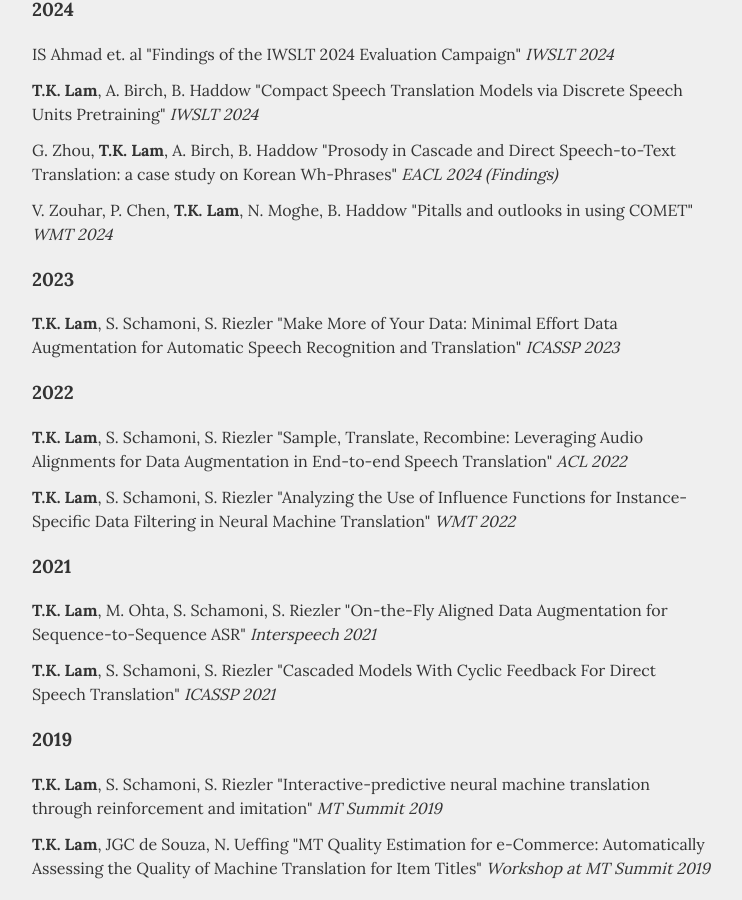
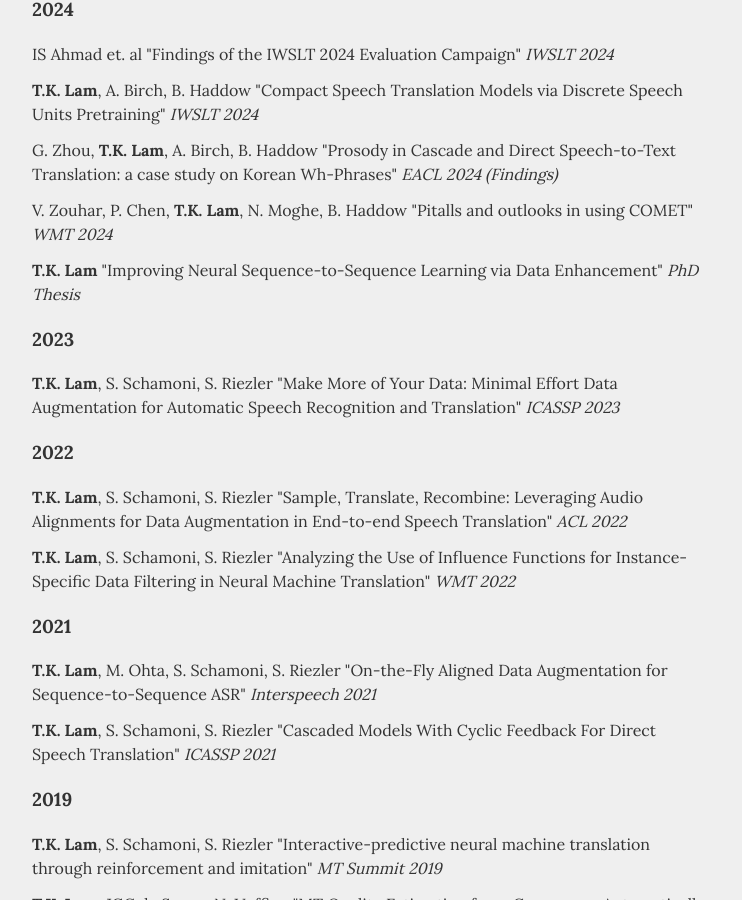
Before and after one commit to heidelkin/heidelkin.github.io, a Jekyll site: the page built from index.html, in a window 1280 px wide and 900 px high, scrolled down 2334 px. Shown: the whole window, without its empty margins (268-1010 px from the left). Built offline with Jekyll 4.4.1, drawn with Linux system fonts in a browser that asks for light colours.

Commit message:
Add phd thesis to paper

```diff
--- a/_data/papers.yml
+++ b/_data/papers.yml
@@ -26,6 +26,9 @@
   - authors: "V. Zouhar, P. Chen, <strong>T.K. Lam</strong>, N. Moghe, B. Haddow"
     title: "Pitalls and outlooks in using COMET"
     venue: <em>WMT 2024</em>
+  - authors: "<strong>T.K. Lam</strong>"
+    title: "Improving Neural Sequence-to-Sequence Learning via Data Enhancement"
+    venue: <em>PhD Thesis</em>
 - year: 2023
   papers:
   - authors: "<strong>T.K. Lam</strong>, S. Schamoni, S. Riezler"
```
